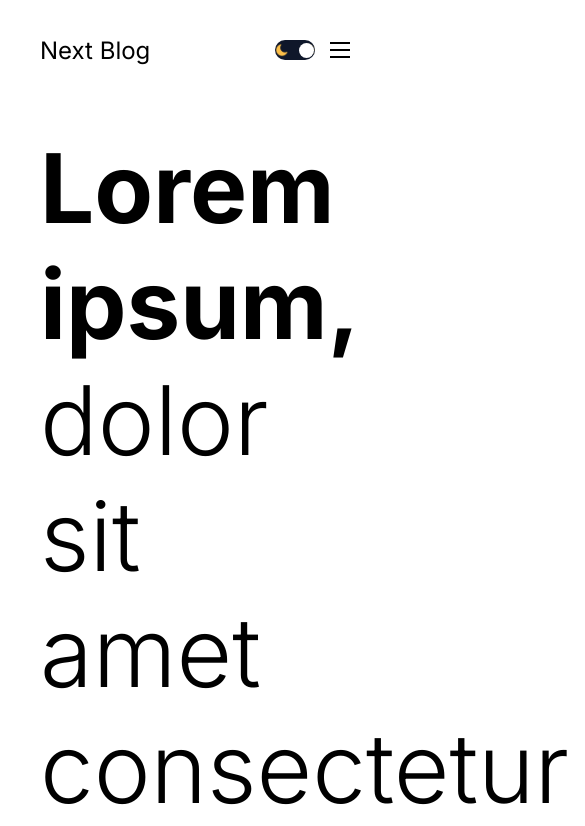
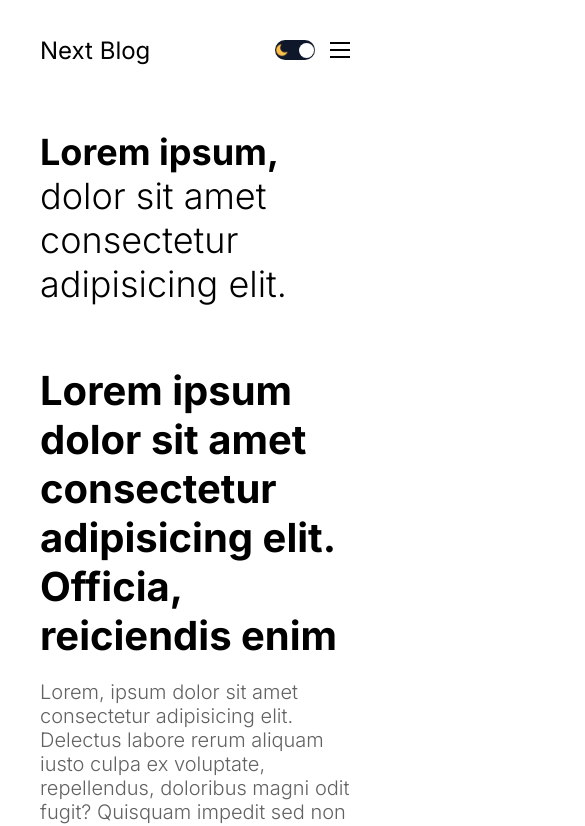
Before and after one commit to aloshvp/next-blog, a Next.js app: page / in a window 390 px wide. Shown: the top 826 px of the page, 585 px wide, since content can reach past the window. Built offline with nearby package versions, Linux system fonts and the light colour scheme.

Commit message:
Update mainbreaks.css

```diff
--- a/src/app/styles/mainbreaks.css
+++ b/src/app/styles/mainbreaks.css
@@ -8,6 +8,10 @@
     .links {
         font-size: 18px;
         gap: 15px;
+    }
+
+    .featuredWrap .title {
+        font-size: 72px;
     }
 
 }
@@ -21,12 +25,25 @@
         text-align: left;
     }
 
+    .featuredWrap .title {
+        font-size: 64px;
+    }
+
+    .post .imageContainer {
+        display: none;
+    }
+
 }
 
 @media screen and (max-width: 768px) {
     .logo {
         font-size: 24px;
     }
+
+    .featuredWrap .title {
+        font-size: 48px;
+    }
+
 
 }
 
@@ -44,4 +61,8 @@
     .desktopLogin {
         display: none;
     }
+
+    .featuredWrap .title {
+        font-size: 36px;
+    }
 }
```
